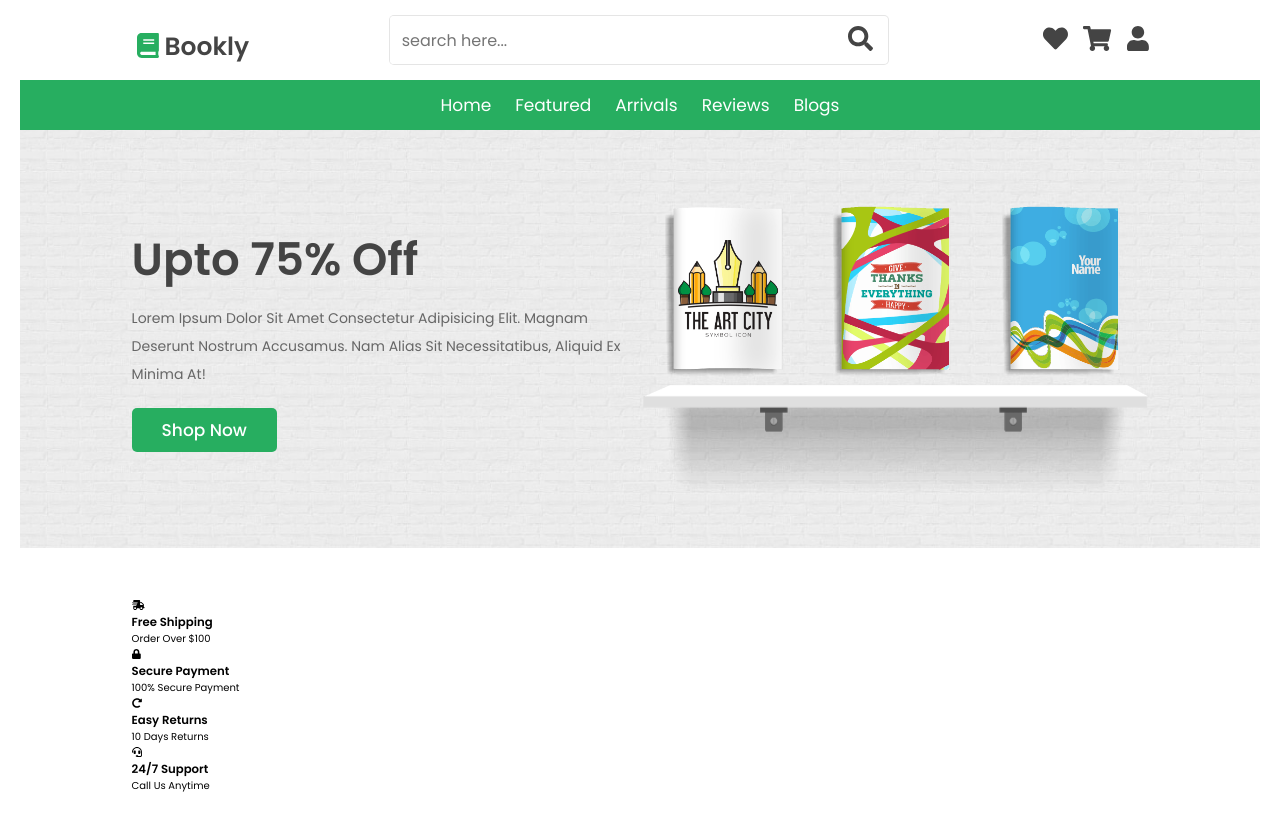
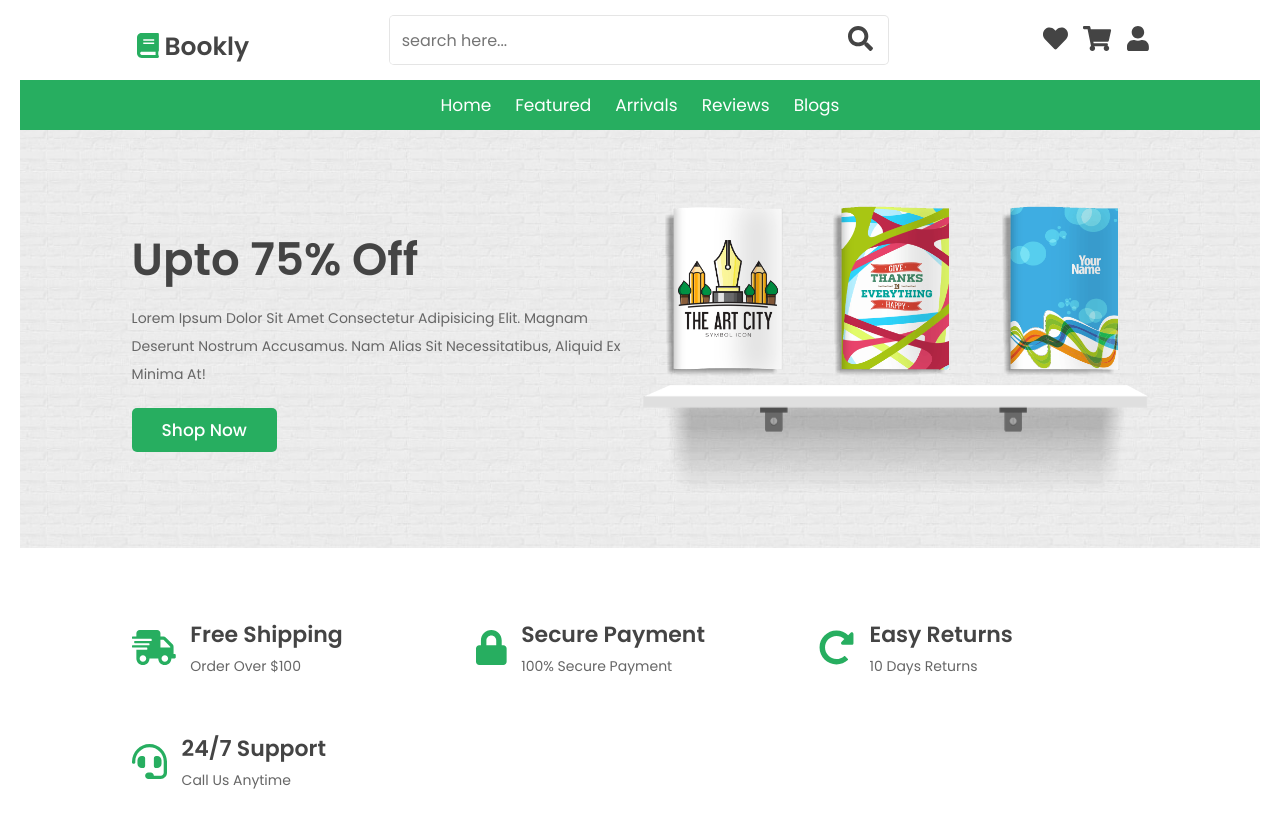
Before and after one commit to j-rayhan/booi, a Next.js app: page / in a window 1280 px wide. Shown: the top 830 px of the page. Built offline with nearby package versions, Linux system fonts and the light colour scheme.

Commit message:
Fix icons

```diff
--- a/pages/index.tsx
+++ b/pages/index.tsx
@@ -189,11 +189,11 @@ const Home: NextPage = () => {
       </section>
 
       {/* icons section starts */}
-      <section className={styles["icons-container"]}>
+      <section className={styles["iconsContainer"]}>
         {
           iconData.map(({ icon, title, subtitle }) => (
             <div key={title} className={styles["icons"]}>
-              <FontAwesomeIcon icon={icon} />
+              <FontAwesomeIcon icon={icon} className={styles.fontIcon} />
               <div className={styles["content"]}>
                 <h3>{title}</h3>
                 <p>{subtitle}</p>
--- a/styles/Home.module.css
+++ b/styles/Home.module.css
@@ -270,6 +270,35 @@
   padding:1rem 0;
 }
 
+.iconsContainer{
+  display: grid;
+  grid-template-columns: repeat(auto-fit, minmax(25rem, 1fr));
+  gap:1.5rem;
+}
+
+.iconsContainer .icons{
+  display: flex;
+  align-items: center;
+  gap:1.5rem;
+  padding:2rem 0;
+}
+
+.iconsContainer .icons .fontIcon{
+  font-size: 3.5rem;
+  color:var(--green);
+}
+
+.iconsContainer .icons h3{
+  font-size: 2.2rem;
+  color:var(--black);
+  padding-bottom: .5rem;
+}
+
+.iconsContainer .icons p{
+  font-size: 1.4rem;
+  color:var(--light-color);
+}
+
 /* media queries  */
 
 @media (max-width:991px){
```
